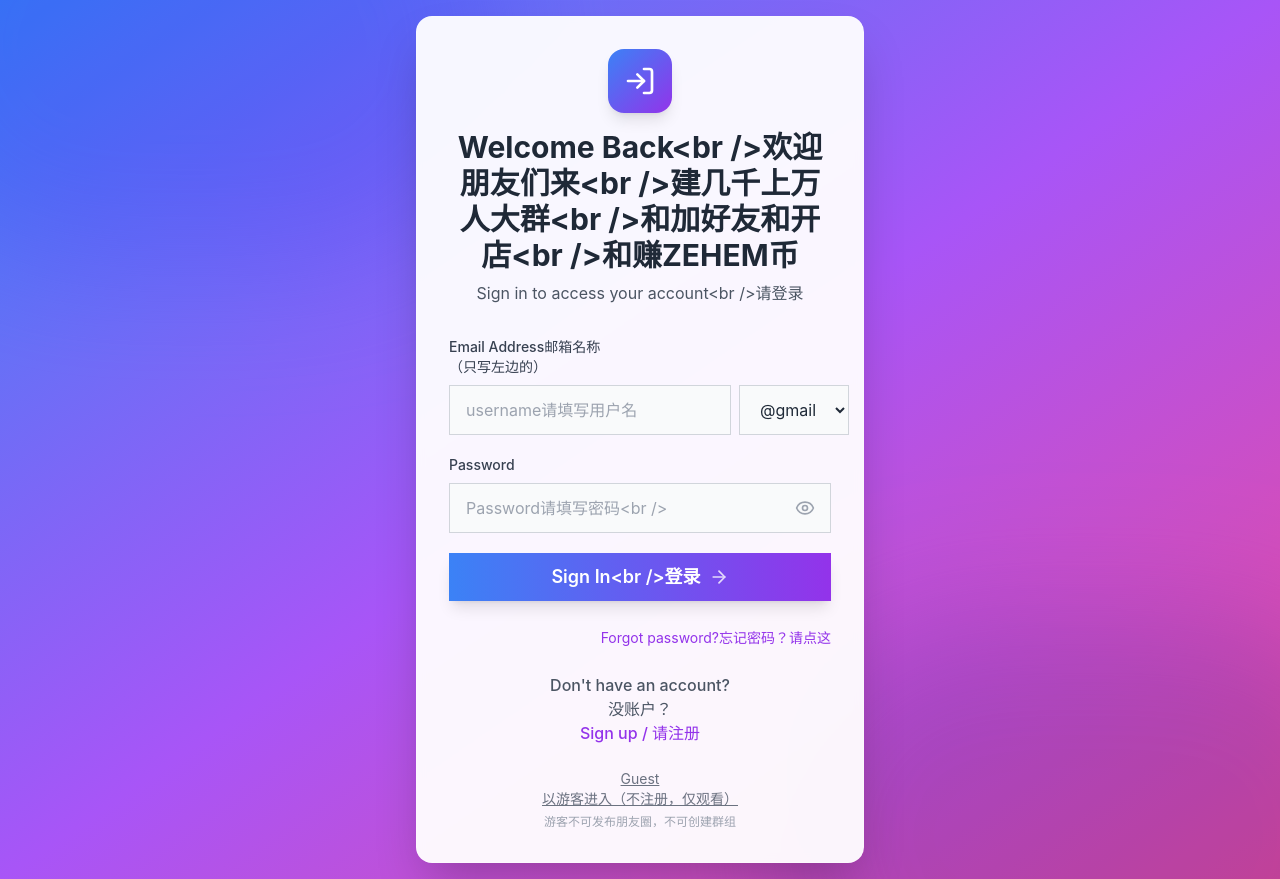
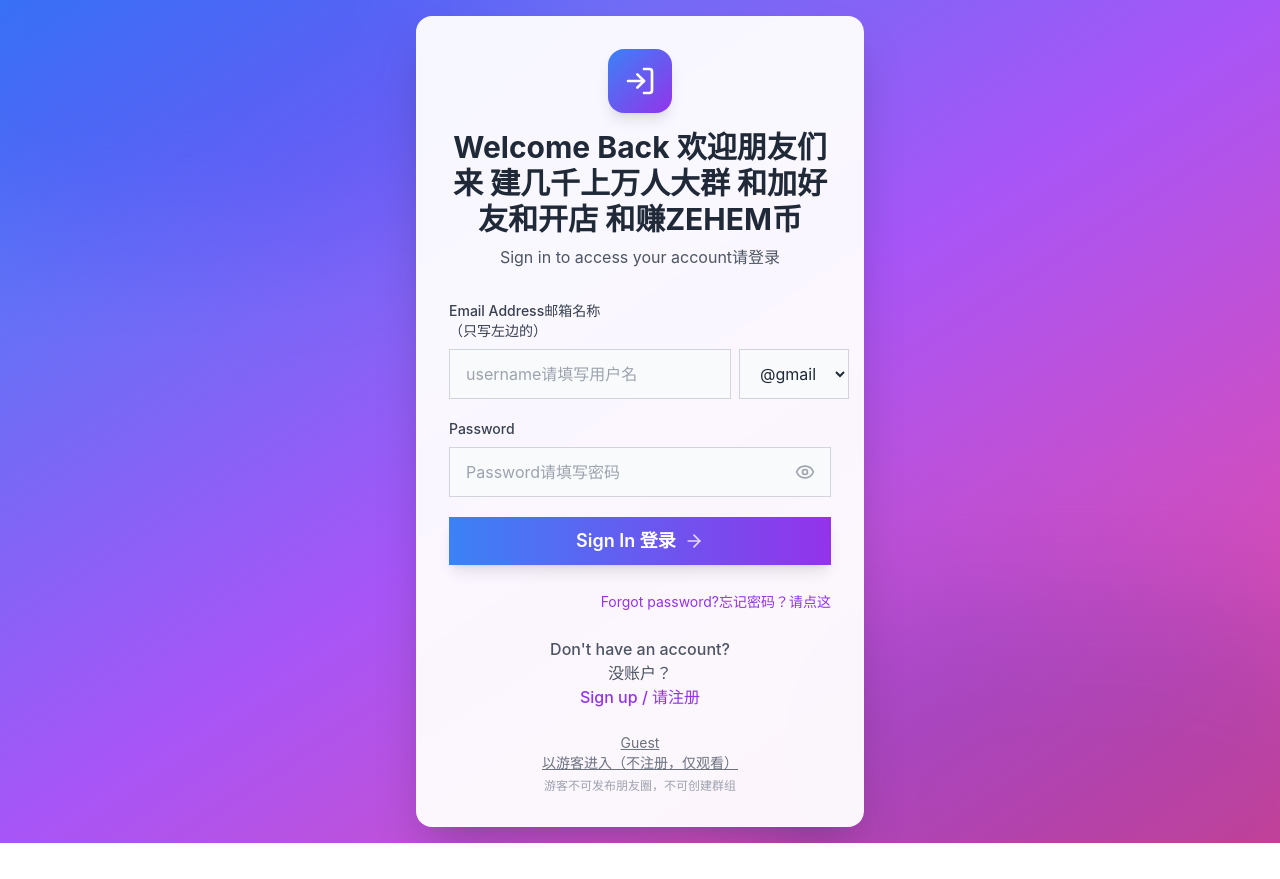
Before and after one commit to Atom0755/zehem.ai-web, a React (Vite) app: page / in a window 1280 px wide. After the commit the page ends 843 px from the top, so only its background shows below. Built offline with nearby package versions, Linux system fonts and the light colour scheme.

Commit message:
change chinese ok

```diff
--- a/src/pages/AuthPage.jsx
+++ b/src/pages/AuthPage.jsx
@@ -97,10 +97,10 @@ const AuthPage = () => {
               {isLogin ? <LogIn className="w-8 h-8 text-white" /> : <UserPlus className="w-8 h-8 text-white" />}
             </motion.div>
             <h1 className="text-3xl font-bold text-gray-800 mb-2">
-              {isLogin ? 'Welcome Back<br />欢迎朋友们来<br />建几千上万人大群<br />和加好友和开店<br />和赚ZEHEM币' : 'Join Community'}
+              {isLogin ? 'Welcome Back 欢迎朋友们来 建几千上万人大群 和加好友和开店 和赚ZEHEM币' : 'Join Community'}
             </h1>
             <p className="text-gray-600">
-              {isLogin ? 'Sign in to access your account<br />请登录' : 'Create your account to get started'}
+              {isLogin ? 'Sign in to access your account请登录' : 'Create your account to get started'}
             </p>
           </div>
 
@@ -136,7 +136,7 @@ const AuthPage = () => {
                   value={password}
                   onChange={(e) => setPassword(e.target.value)}
                   className="w-full px-4 py-3 border border-gray-300 rounded-lg focus:ring-2 focus:ring-purple-500 outline-none bg-gray-50 focus:bg-white pr-12"
-                  placeholder="Password请填写密码<br />"
+                  placeholder="Password请填写密码"
                   autoComplete="current-password"
                 />
                 <button type="button" onClick={() => setShowPassword(!showPassword)} className="absolute right-3 top-1/2 -translate-y-1/2 text-gray-400 p-1">
@@ -146,7 +146,7 @@ const AuthPage = () => {
             </div>
 
             <Button type="submit" className="w-full bg-gradient-to-r from-blue-500 to-purple-600 text-white py-6 text-lg font-semibold shadow-lg">
-              {isLogin ? 'Sign In<br />登录' : 'Create Account'} <ArrowRight className="w-5 h-5 ml-2 opacity-80" />
+              {isLogin ? 'Sign In 登录' : 'Create Account'} <ArrowRight className="w-5 h-5 ml-2 opacity-80" />
             </Button>
           </form>
 
```
